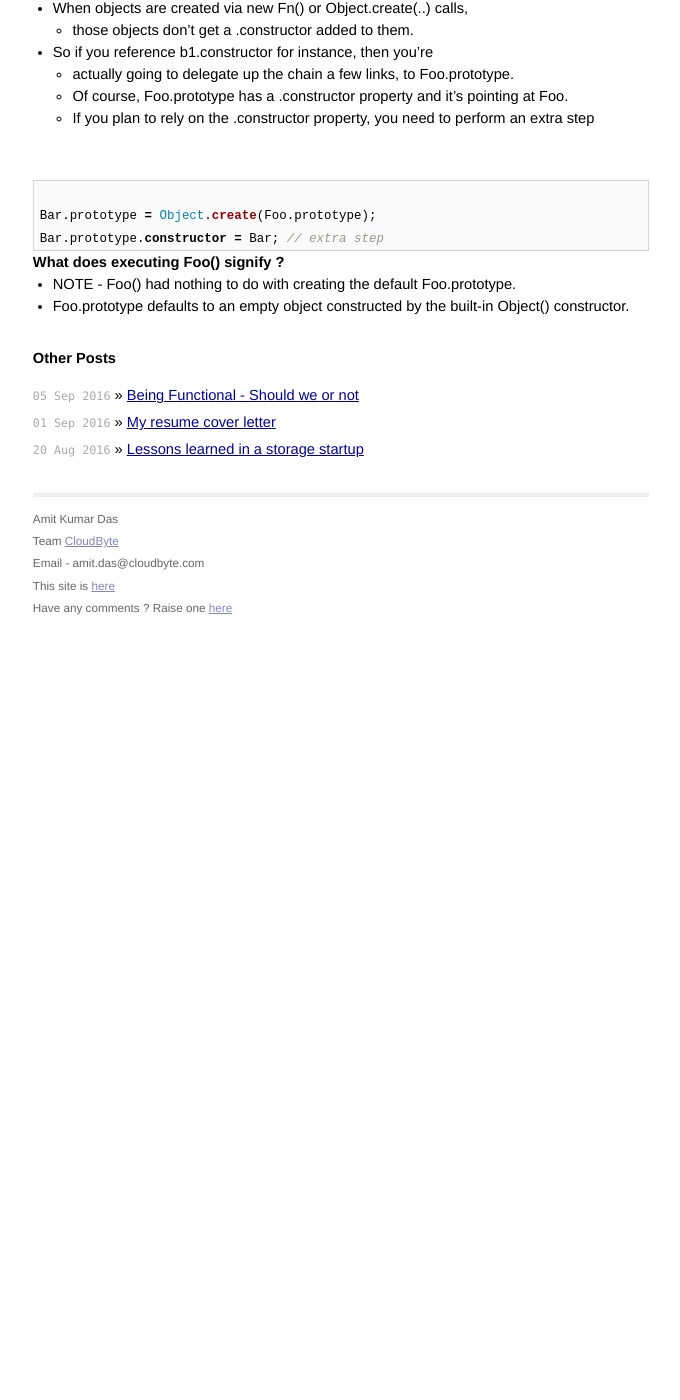
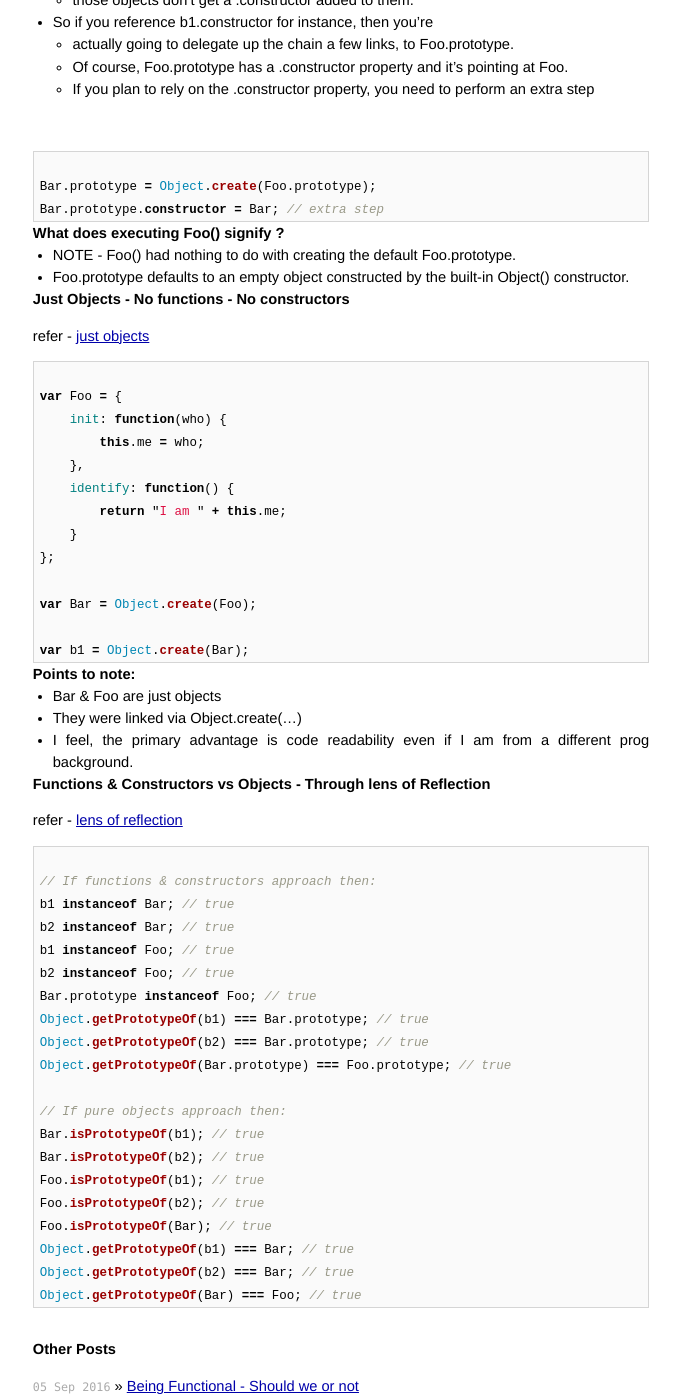
Before and after one commit to AmitKumarDas/amitkumardas.github.io, a Jekyll site: the page built from _posts/2016-09-04-learn-js-a-curated-list.md, in a window 1280 px wide and 1400 px high, scrolled down 2206 px. Shown: the whole window, without its empty margins (299-979 px from the left). Built offline with Jekyll 4.4.1, drawn with Linux system fonts in a browser that asks for light colours; before the commit the page ends 2836 px from its top, so only the background shows below that; some of the changed text lies outside the part shown.

Commit message:
Update 2016-09-04-learn-js-a-curated-list.md

````diff
--- a/_posts/2016-09-04-learn-js-a-curated-list.md
+++ b/_posts/2016-09-04-learn-js-a-curated-list.md
@@ -78,8 +78,6 @@ function Bar(who) {
 Bar.prototype = Object.create(Foo.prototype);
 ```
 
-<br />
-
 - Some people write
   - Bar.prototype = Object.create(Foo.prototype);
   - as
@@ -131,3 +129,56 @@ Bar.prototype.constructor = Bar; // extra step
 
 - NOTE - Foo() had nothing to do with creating the default Foo.prototype.
 - Foo.prototype defaults to an empty object constructed by the built-in Object() constructor.
+
+### Just Objects - No functions - No constructors
+
+refer - [just objects](https://davidwalsh.name/javascript-objects-deconstruction)
+
+```javascript
+
+var Foo = {
+    init: function(who) {
+        this.me = who;
+    },
+    identify: function() {
+        return "I am " + this.me;
+    }
+};
+
+var Bar = Object.create(Foo);
+
+var b1 = Object.create(Bar);
+```
+
+#### Points to note:
+
+- Bar & Foo are just objects
+- They were linked via Object.create(...)
+- I feel, the primary advantage is code readability even if I am from a different prog background.
+
+### Functions & Constructors vs Objects - Through lens of Reflection
+
+refer - [lens of reflection](https://davidwalsh.name/javascript-objects-deconstruction)
+
+```javascript
+
+// If functions & constructors approach then:
+b1 instanceof Bar; // true
+b2 instanceof Bar; // true
+b1 instanceof Foo; // true
+b2 instanceof Foo; // true
+Bar.prototype instanceof Foo; // true
+Object.getPrototypeOf(b1) === Bar.prototype; // true
+Object.getPrototypeOf(b2) === Bar.prototype; // true
+Object.getPrototypeOf(Bar.prototype) === Foo.prototype; // true
+
+// If pure objects approach then:
+Bar.isPrototypeOf(b1); // true
+Bar.isPrototypeOf(b2); // true
+Foo.isPrototypeOf(b1); // true
+Foo.isPrototypeOf(b2); // true
+Foo.isPrototypeOf(Bar); // true
+Object.getPrototypeOf(b1) === Bar; // true
+Object.getPrototypeOf(b2) === Bar; // true
+Object.getPrototypeOf(Bar) === Foo; // true
+```
````
Also changed, not shown: other parts of _posts/2016-09-04-learn-js-a-curated-list.md (+2 -2 lines).
